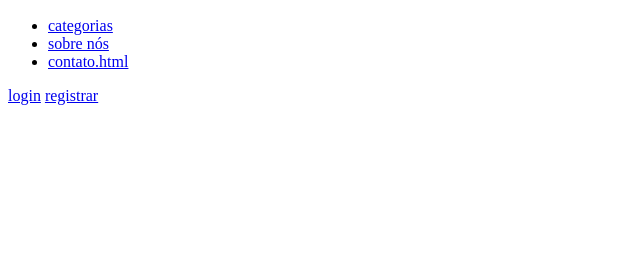
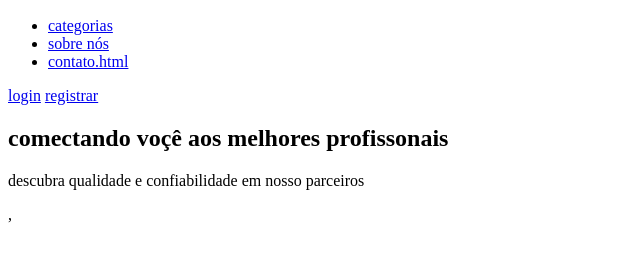
Before and after one commit to lucass-gb/bookmenow, a plain HTML site: page index.html in a window 1280 px wide. Shown: the part 71-332 px from the top of the page, without its empty margins (0-640 px from the left). Drawn offline with Linux system fonts and the light colour scheme.

Commit message:
headline(chamadas do banner)

```diff
--- a/index.html
+++ b/index.html
@@ -1,5 +1,6 @@
 <!DOCTYPE html>
 <html lang="pt-BR">
+
 <head>
     <meta charset="UTF-8">
     <meta http-equiv="X-UA-Compatible" content="IE=edge">
@@ -8,9 +9,10 @@
     <meta name="description" content="conectando aos melhores profissionais do mercado.">
     <meta name="keywords" content="profissionais,prestadores de serviços,autônomos">
 
-<link rel="stylesheet" heref="css/main.css">
+    <link rel="stylesheet" heref="css/main.css">
 
 </head>
+
 <body>
     <header id="cabecalho" class="container">
         <div id="logotipo">
@@ -26,10 +28,20 @@
         </nav>
 
         <div id="botao-topo">
-           <a href="login.html">login</a>
-           <a href="registrar.html">registrar</a>
+            <a href="login.html">login</a>
+            <a href="registrar.html">registrar</a>
         </div>
     </header>
-    <script src="js/main.js"></script>
+
+    <div id="banner">
+        <div class="container">
+            <!-- objetivo do container é centralizar e determinar a largura do item -->
+            <h2>comectando voçê aos melhores profissonais</h2>
+            <p>descubra qualidade e confiabilidade em nosso parceiros</p>
+        </div>
+    </div>
+
+    <script src="js/main.js"></script>,
 </body>
+
 </html>
```
